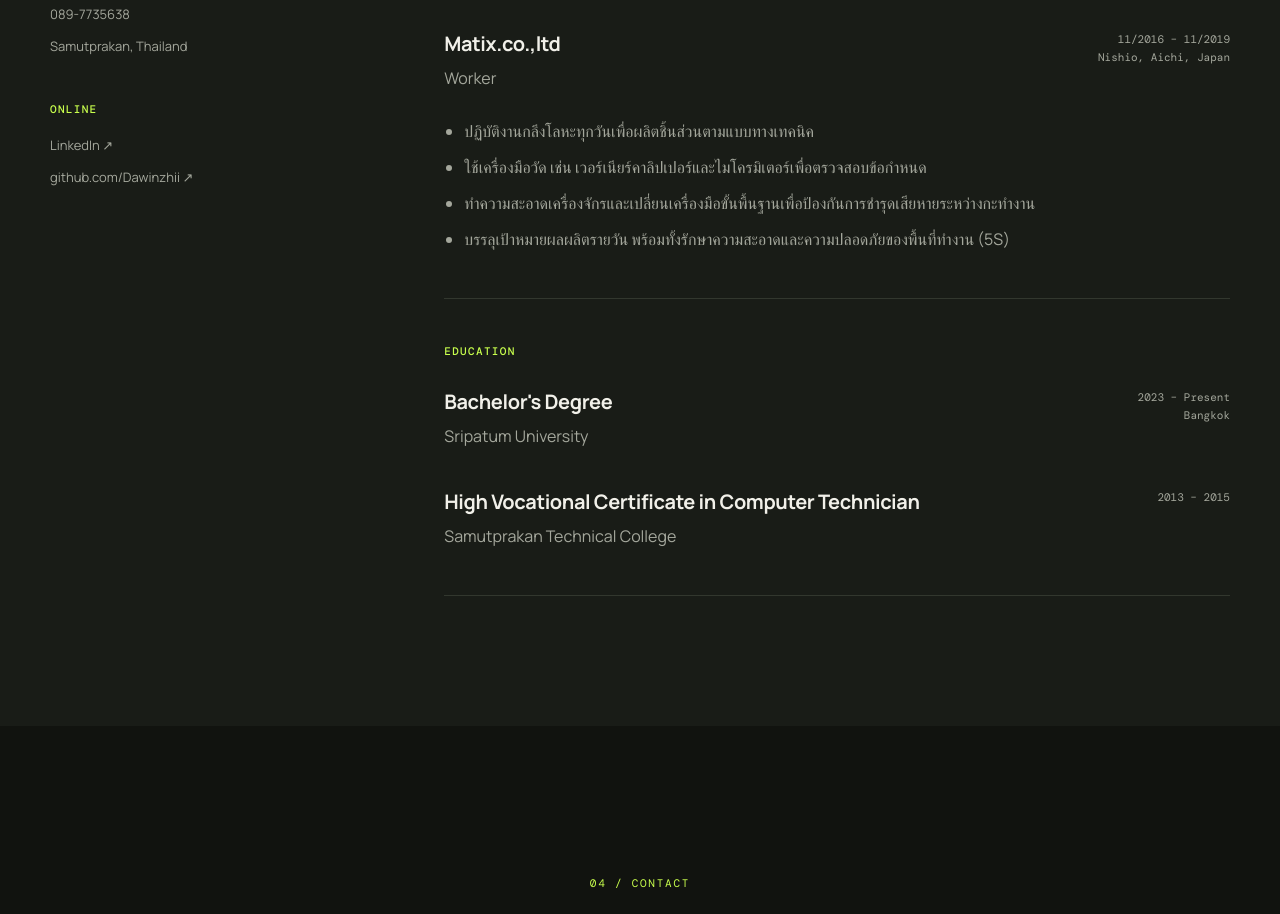
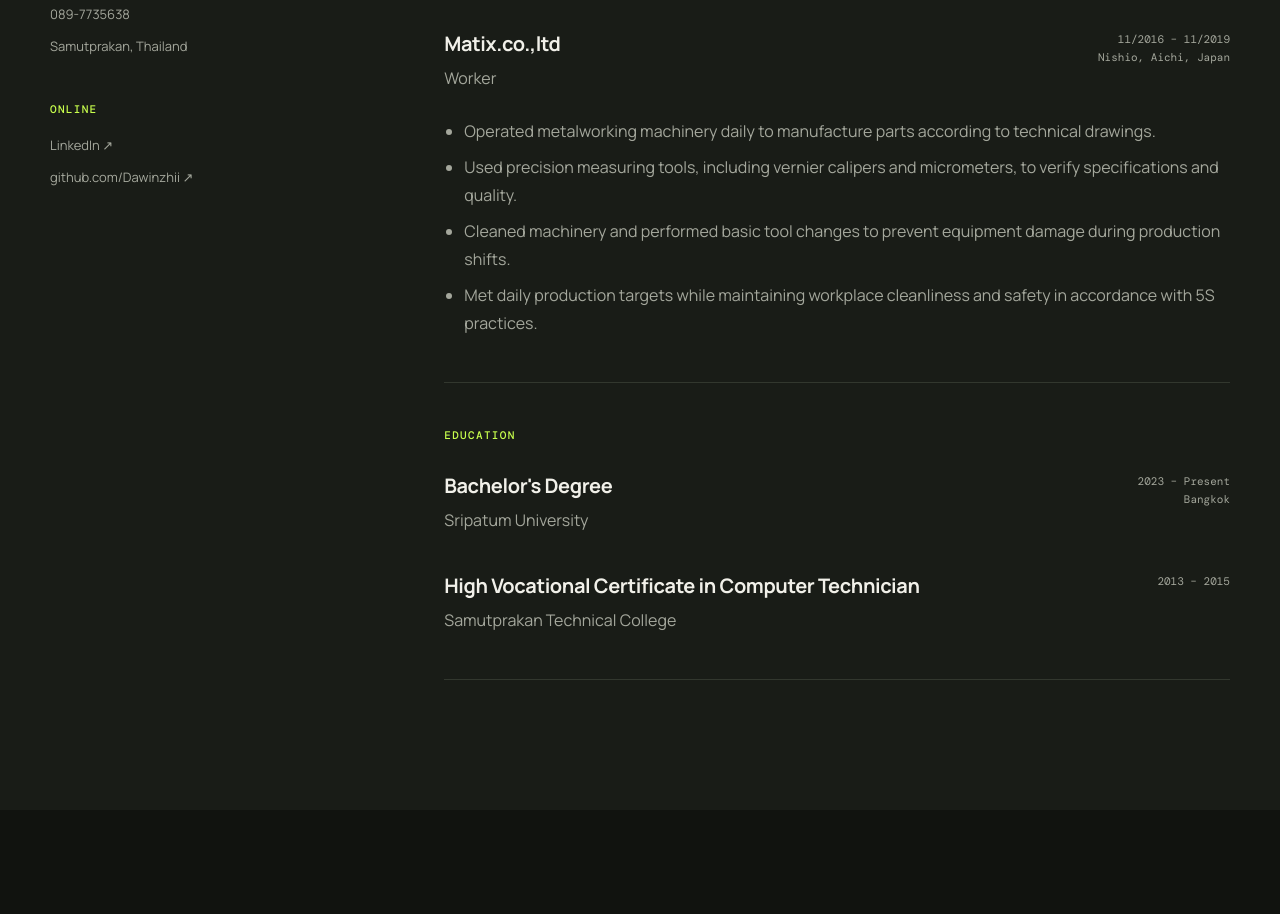
Before and after one commit to Dawinzhii/Dawinzhii.github.io, a React (Vite) app: page / in a window 1280 px wide. Shown: the part 3586-4500 px from the top of the page. Built offline with nearby package versions, Linux system fonts and the light colour scheme; a web font is replaced by a local one.

Commit message:
Translate Matix experience to English

```diff
--- a/src/App.jsx
+++ b/src/App.jsx
@@ -103,10 +103,10 @@ function App() {
                   <div className="resume-entry">
                     <div className="resume-entry-head"><div><h3>Matix.co.,ltd</h3><p>Worker</p></div><span>11/2016 – 11/2019<br />Nishio, Aichi, Japan</span></div>
                     <ul>
-                      <li>ปฏิบัติงานกลึงโลหะทุกวันเพื่อผลิตชิ้นส่วนตามแบบทางเทคนิค</li>
-                      <li>ใช้เครื่องมือวัด เช่น เวอร์เนียร์คาลิปเปอร์และไมโครมิเตอร์เพื่อตรวจสอบข้อกำหนด</li>
-                      <li>ทำความสะอาดเครื่องจักรและเปลี่ยนเครื่องมือขั้นพื้นฐานเพื่อป้องกันการชำรุดเสียหายระหว่างกะทำงาน</li>
-                      <li>บรรลุเป้าหมายผลผลิตรายวัน พร้อมทั้งรักษาความสะอาดและความปลอดภัยของพื้นที่ทำงาน (5S)</li>
+                      <li>Operated metalworking machinery daily to manufacture parts according to technical drawings.</li>
+                      <li>Used precision measuring tools, including vernier calipers and micrometers, to verify specifications and quality.</li>
+                      <li>Cleaned machinery and performed basic tool changes to prevent equipment damage during production shifts.</li>
+                      <li>Met daily production targets while maintaining workplace cleanliness and safety in accordance with 5S practices.</li>
                     </ul>
                   </div>
                 </section>
```
